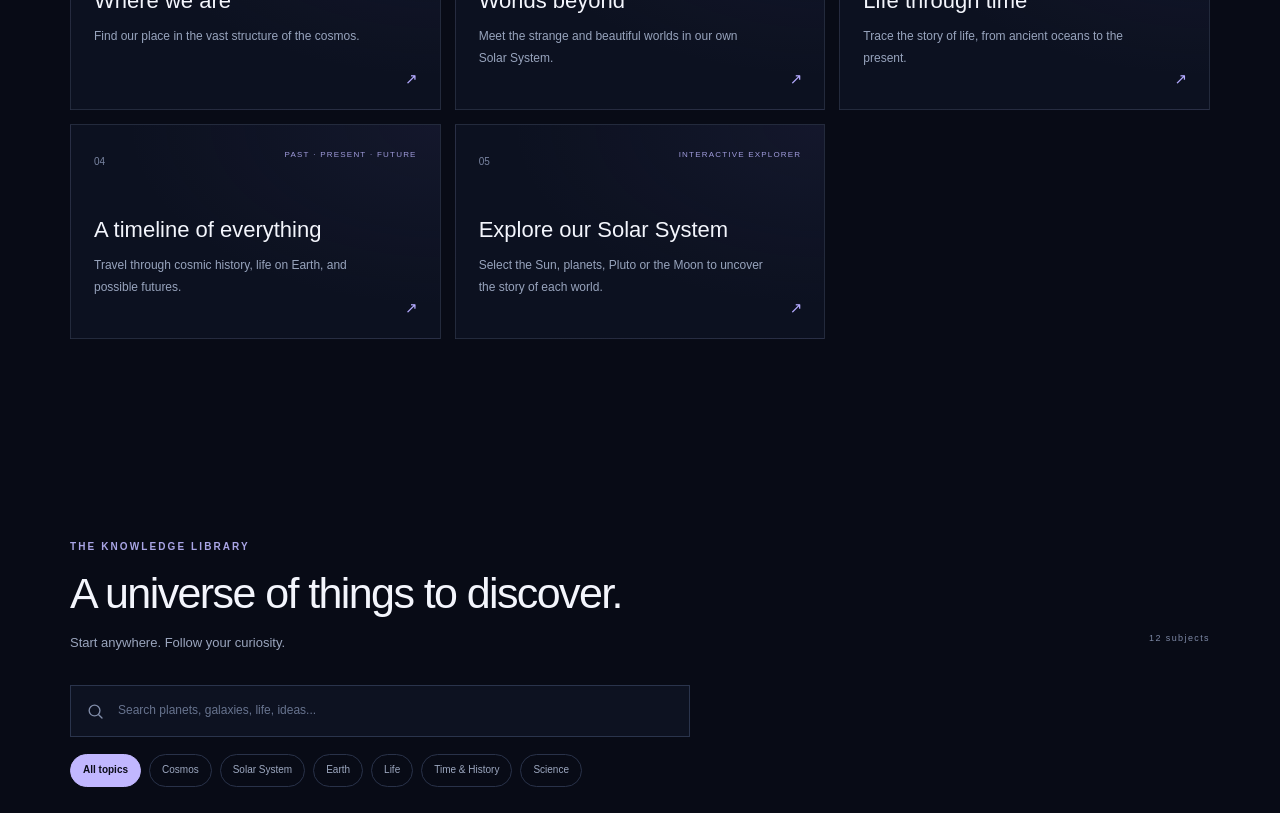
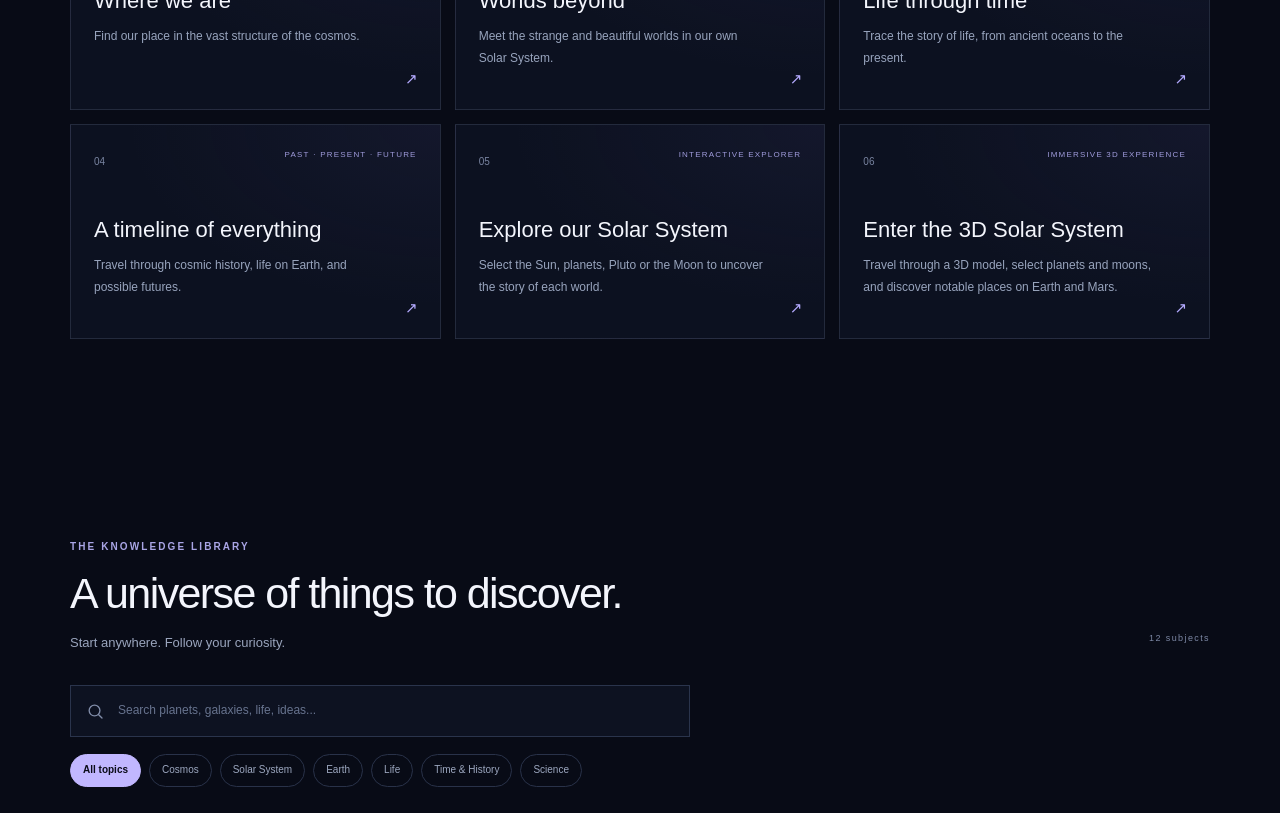
Before and after one commit to ih-rakib/Orion, a Next.js app: page / in a window 1280 px wide. Shown: the part 1960-2773 px from the top of the page. Built offline with nearby package versions, Linux system fonts and the light colour scheme.

Commit message:
Feature 3D Solar System from Orion homepage

```diff
--- a/app/page.tsx
+++ b/app/page.tsx
@@ -1,8 +1,8 @@
 import Link from "next/link";
 import {LibraryExplorer} from "@/components/library-explorer";
 import {categories,categorySlug} from "@/lib/content";
-const featured=[{number:"01",title:"Where we are",text:"Find our place in the vast structure of the cosmos.",href:"/subjects/milky-way",tag:"THE COSMOS"},{number:"02",title:"Worlds beyond",text:"Meet the strange and beautiful worlds in our own Solar System.",href:"/subjects/pluto",tag:"SOLAR SYSTEM"},{number:"03",title:"Life through time",text:"Trace the story of life, from ancient oceans to the present.",href:"/subjects/evolution",tag:"LIFE & TIME"},{number:"04",title:"A timeline of everything",text:"Travel through cosmic history, life on Earth, and possible futures.",href:"/timeline",tag:"PAST · PRESENT · FUTURE"},{number:"05",title:"Explore our Solar System",text:"Select the Sun, planets, Pluto or the Moon to uncover the story of each world.",href:"/solar-system",tag:"INTERACTIVE EXPLORER"}];
-export default function HomePage(){return <><header className="site-header"><Link href="/" className="brand" aria-label="Orion home"><span className="brand-mark" aria-hidden="true">✳</span><span>orion<span className="brand-period">.</span></span></Link><nav className="main-nav" aria-label="Main navigation"><a href="#explore">Explore</a><a href="#collections">Collections</a><Link href="/timeline">Timeline</Link><Link href="/solar-system">Solar System</Link><a href="#about">Our vision</a></nav><Link className="header-cta" href="#explore">Start exploring <span aria-hidden="true">↗</span></Link></header>
+const featured=[{number:"01",title:"Where we are",text:"Find our place in the vast structure of the cosmos.",href:"/subjects/milky-way",tag:"THE COSMOS"},{number:"02",title:"Worlds beyond",text:"Meet the strange and beautiful worlds in our own Solar System.",href:"/subjects/pluto",tag:"SOLAR SYSTEM"},{number:"03",title:"Life through time",text:"Trace the story of life, from ancient oceans to the present.",href:"/subjects/evolution",tag:"LIFE & TIME"},{number:"04",title:"A timeline of everything",text:"Travel through cosmic history, life on Earth, and possible futures.",href:"/timeline",tag:"PAST · PRESENT · FUTURE"},{number:"05",title:"Explore our Solar System",text:"Select the Sun, planets, Pluto or the Moon to uncover the story of each world.",href:"/solar-system",tag:"INTERACTIVE EXPLORER"},{number:"06",title:"Enter the 3D Solar System",text:"Travel through a 3D model, select planets and moons, and discover notable places on Earth and Mars.",href:"/solar-system/3d",tag:"IMMERSIVE 3D EXPERIENCE"}];
+export default function HomePage(){return <><header className="site-header"><Link href="/" className="brand" aria-label="Orion home"><span className="brand-mark" aria-hidden="true">✳</span><span>orion<span className="brand-period">.</span></span></Link><nav className="main-nav" aria-label="Main navigation"><a href="#explore">Explore</a><a href="#collections">Collections</a><Link href="/timeline">Timeline</Link><Link href="/solar-system">Solar System</Link><Link href="/solar-system/3d">3D Explorer</Link><a href="#about">Our vision</a></nav><Link className="header-cta" href="/solar-system/3d">Try the 3D explorer <span aria-hidden="true">↗</span></Link></header>
 <main id="main-content"><section className="hero"><div className="hero-stars" aria-hidden="true"><span className="star star-one">✦</span><span className="star star-two">·</span><span className="star star-three">✧</span><span className="star star-four">·</span><span className="star star-five">✦</span><span className="star star-six">·</span><span className="star star-seven">✧</span><span className="orbit orbit-one"/><span className="orbit orbit-two"/><span className="planet planet-one"/><span className="planet planet-two"/></div><div className="hero-content"><div className="hero-kicker"><span className="live-dot"/> A KNOWLEDGE UNIVERSE IN THE MAKING</div><h1>Everything is<br/>connected<span className="hero-period">.</span></h1><p className="hero-lede">From the edge of the observable universe to the hidden depths of our oceans. From the first stars to the future we have yet to imagine.</p><div className="hero-actions"><a href="#explore" className="button-primary">Explore the universe <span aria-hidden="true">↗</span></a><a href="#about" className="button-secondary">Discover the vision <span aria-hidden="true">↓</span></a></div><div className="hero-footnote"><span className="footnote-line"/> A growing atlas for the endlessly curious.</div></div><div className="hero-coordinate" aria-hidden="true">OBSERVE · QUESTION · DISCOVER</div><div className="hero-bottom-label"><span>01 / INFINITE CURIOSITY</span><span>SCROLL TO EXPLORE ↓</span></div></section>
 <section className="intro-strip" aria-label="About Orion"><p>One universe.</p><span className="intro-cross">✳</span><p>Endless connections.</p><span className="intro-cross">✳</span><p>Always more to discover.</p></section>
 <section className="collections-section" id="collections"><div className="section-heading"><div><p className="eyebrow">PICK A DIRECTION</p><h2>Curiosity has no boundaries.</h2><p className="section-description">Every subject is a doorway. Where will yours lead?</p></div><span className="section-aside">THE MAP IS ONLY BEGINNING</span></div><div className="collection-grid">{categories.map((c,i)=><a className={`collection-card collection-${i+1}`} href={`/categories/${categorySlug(c.name)}`} key={c.name}><span className="collection-number">{String(i+1).padStart(2,"0")}</span><span className="collection-orb" aria-hidden="true">{["✳","◉","◎","⌘","⌁","✧"][i]}</span><div><h3>{c.name}</h3><p>{c.description}</p></div><span className="collection-arrow" aria-hidden="true">↗</span></a>)}</div></section>
```
